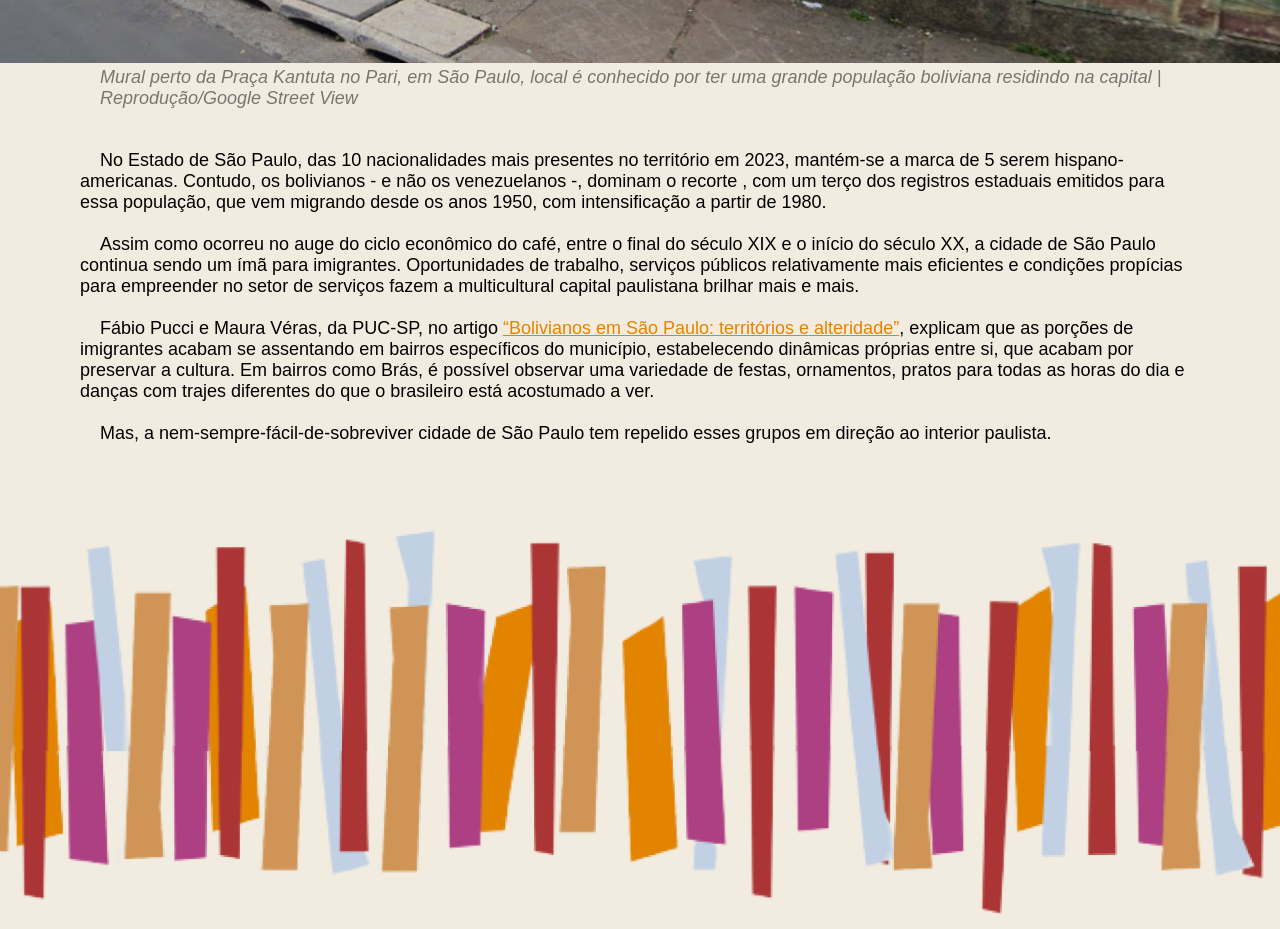
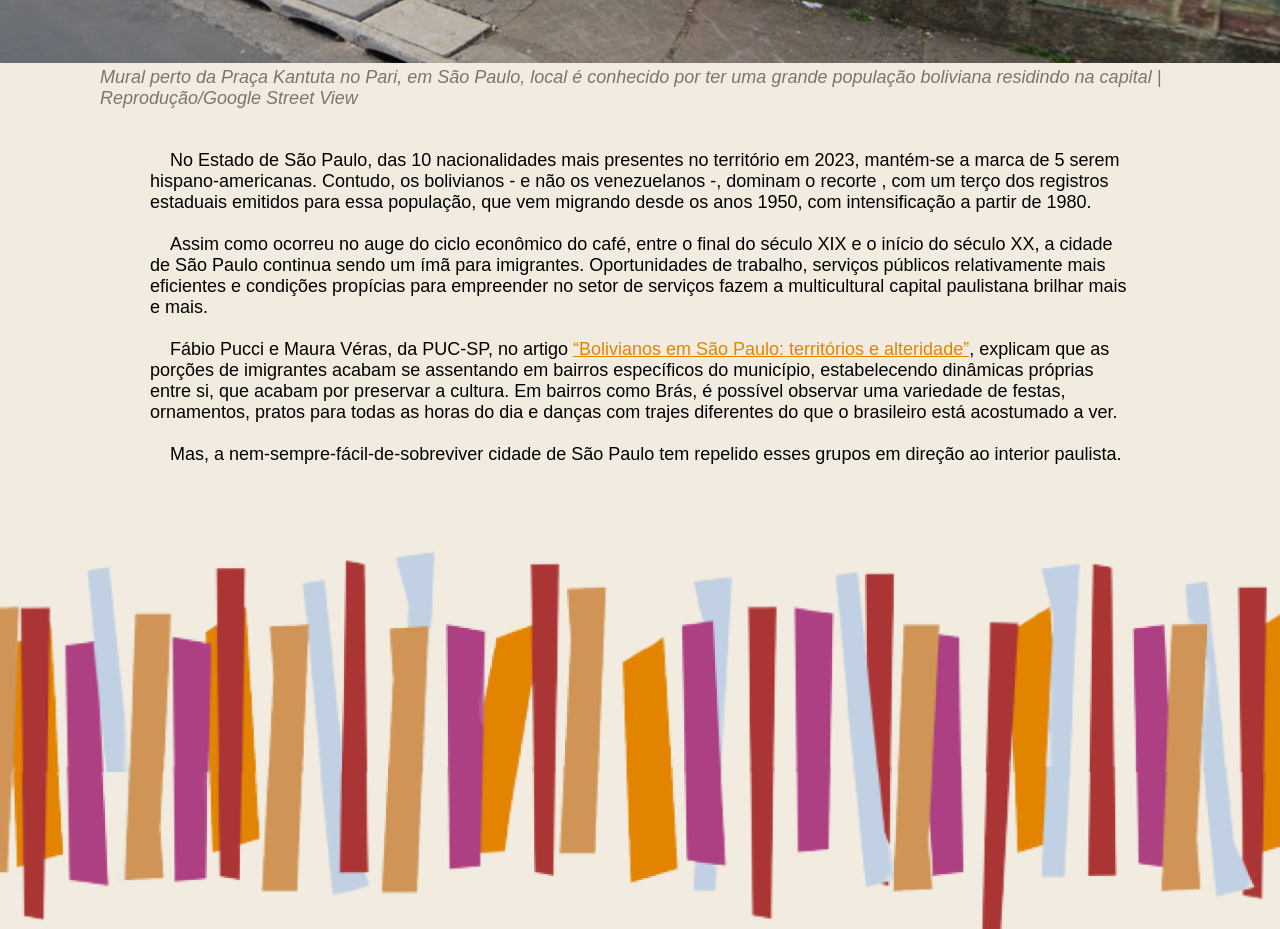
Before and after one commit to FelipeIotti/raizes, a React (Vite) app: page /#saoPaulo in a window 1280 px wide. Shown: the part 6380-7309 px from the top of the page. Built offline with nearby package versions, Linux system fonts and the light colour scheme.

Commit message:
add margin to sp2

```diff
--- a/src/pages/Panorama/SaoPaulo/styles.ts
+++ b/src/pages/Panorama/SaoPaulo/styles.ts
@@ -34,9 +34,10 @@ export const Title = styled.text`
 export const TextContent = styled.div`
   margin: 100px;
   margin-top: 20px;
-  margin-right: 80px;
-  margin-left: 80px;
+
   margin-bottom: 60px;
+  margin-right: 150px;
+  margin-left: 150px;
   display: flex;
   flex-direction: column;
 `;
```
